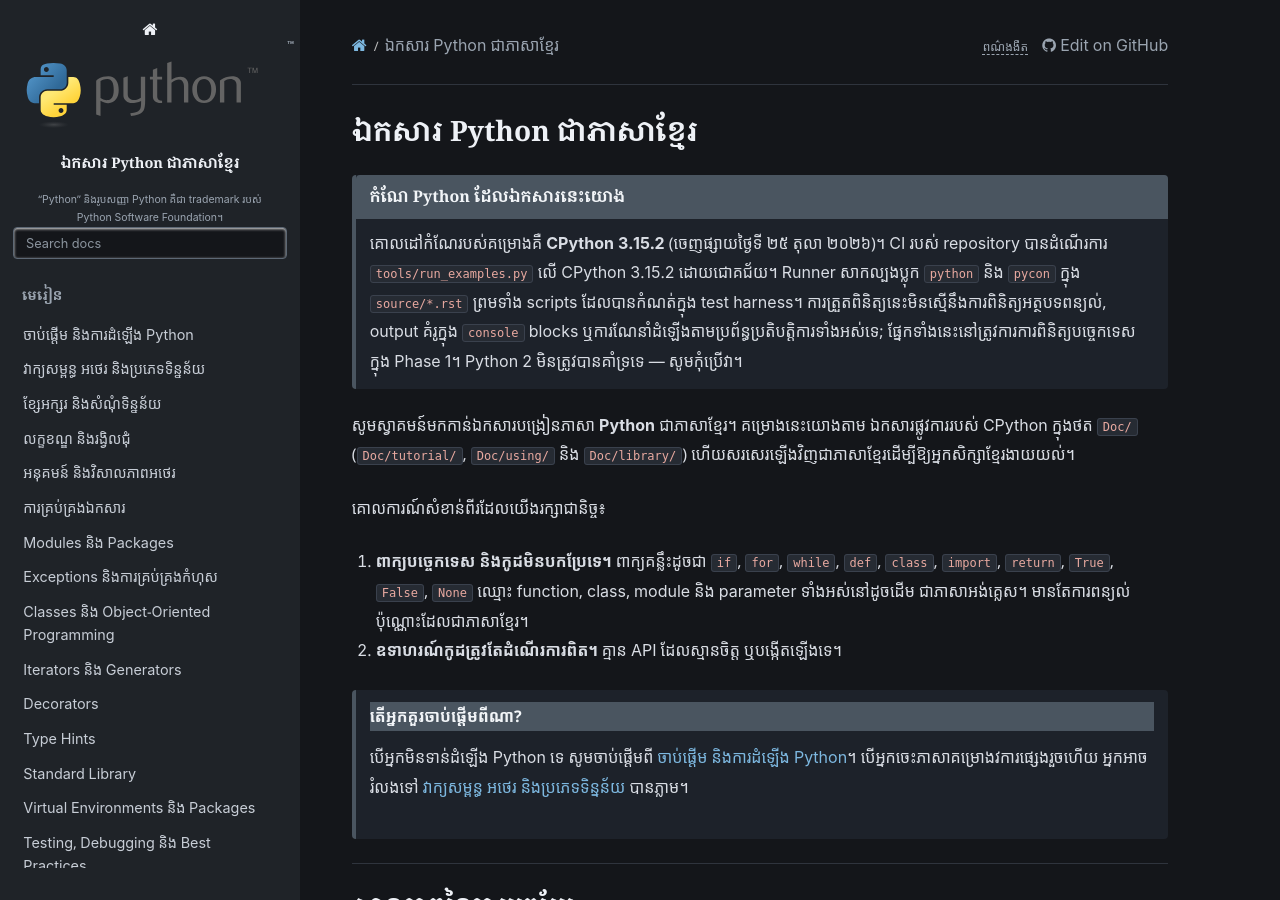
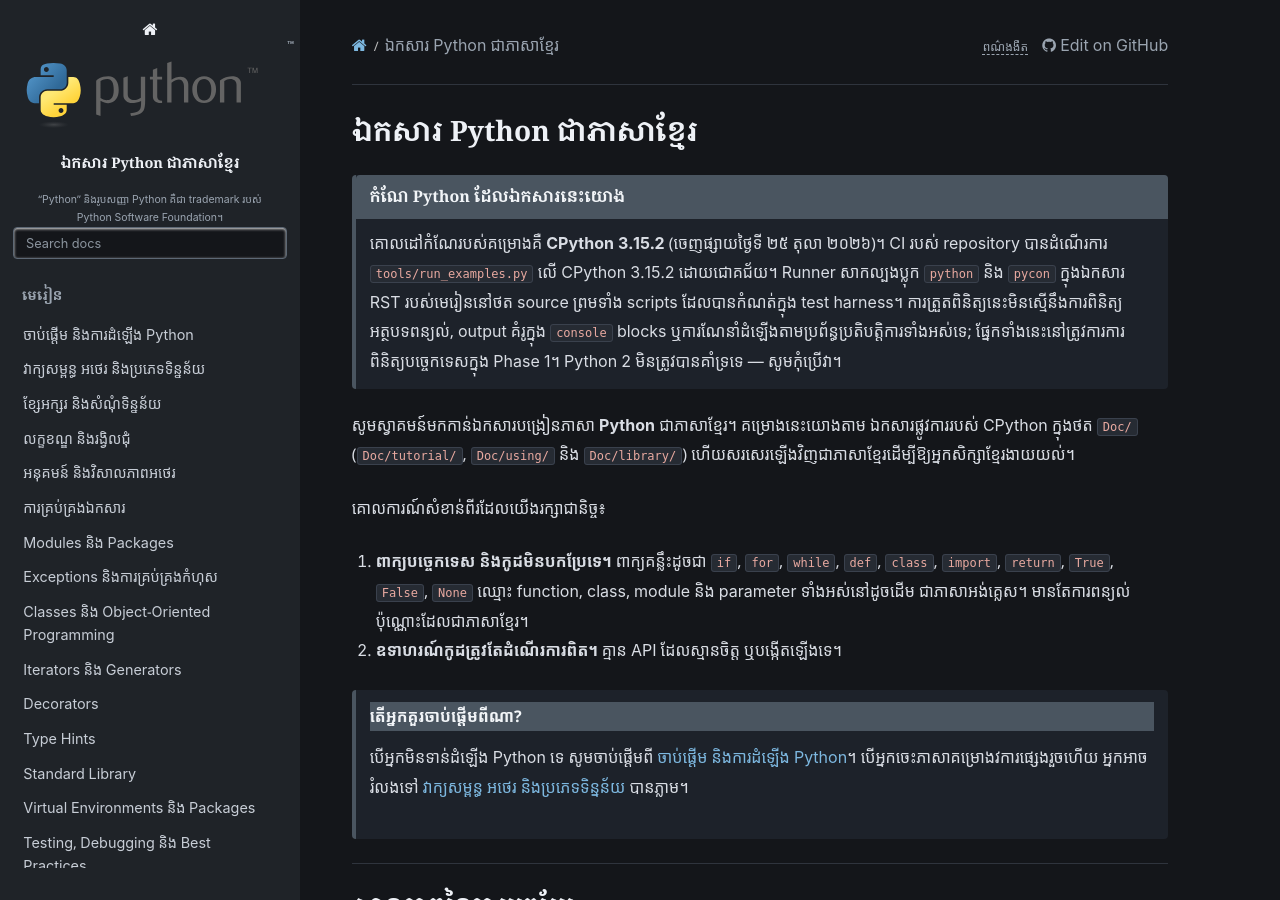
Before and after one commit to SeyhaLite/Python-Documentation, a Sphinx documentation site: the page built from source/index.rst, in a window 1280 px wide and 900 px high. Built offline with Sphinx 7.4.7 and the Read the Docs theme 3.1.0, drawn with Linux system fonts in a browser that asks for light colours.

Commit message:
docs(phase1): avoid false source-path detection in index

```diff
--- a/source/index.rst
+++ b/source/index.rst
@@ -9,7 +9,7 @@
 
    គោលដៅកំណែរបស់គម្រោងគឺ **CPython 3.15.2** (ចេញផ្សាយថ្ងៃទី ២៥ តុលា ២០២៦)។
    CI របស់ repository បានដំណើរការ ``tools/run_examples.py`` លើ CPython 3.15.2 ដោយជោគជ័យ។
-   Runner សាកល្បងប្លុក ``python`` និង ``pycon`` ក្នុង ``source/*.rst`` ព្រមទាំង scripts
+   Runner សាកល្បងប្លុក ``python`` និង ``pycon`` ក្នុងឯកសារ RST របស់មេរៀននៅថត source ព្រមទាំង scripts
    ដែលបានកំណត់ក្នុង test harness។ ការត្រួតពិនិត្យនេះមិនស្មើនឹងការពិនិត្យអត្ថបទពន្យល់,
    output គំរូក្នុង ``console`` blocks ឬការណែនាំដំឡើងតាមប្រព័ន្ធប្រតិបត្តិការទាំងអស់ទេ;
    ផ្នែកទាំងនេះនៅត្រូវការការពិនិត្យបច្ចេកទេសក្នុង Phase 1។
```
